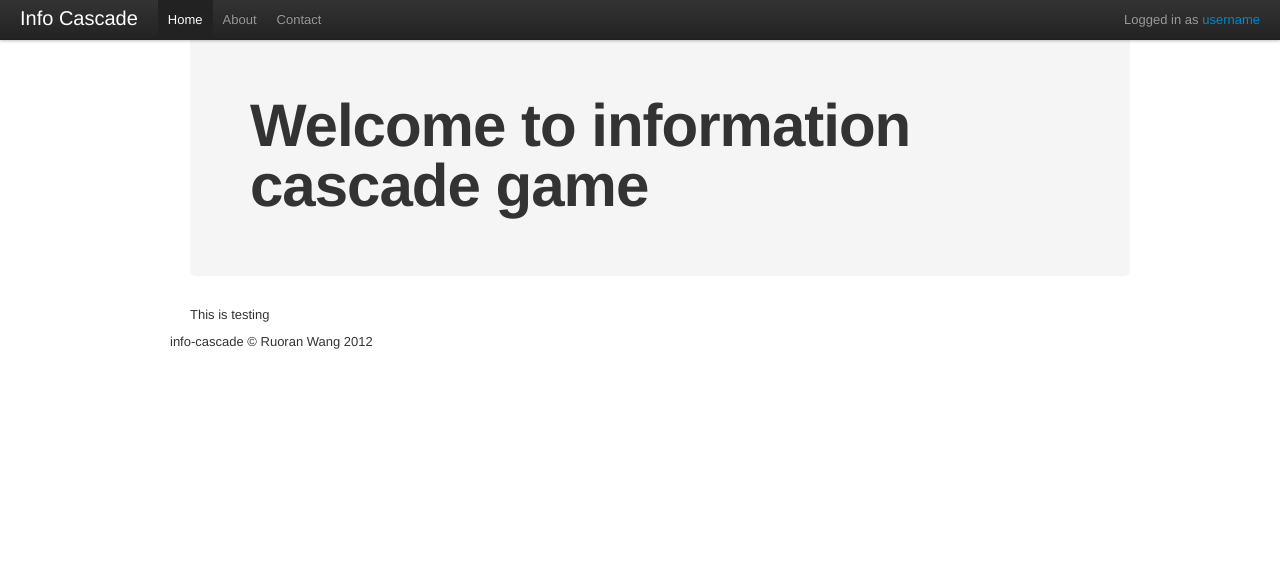
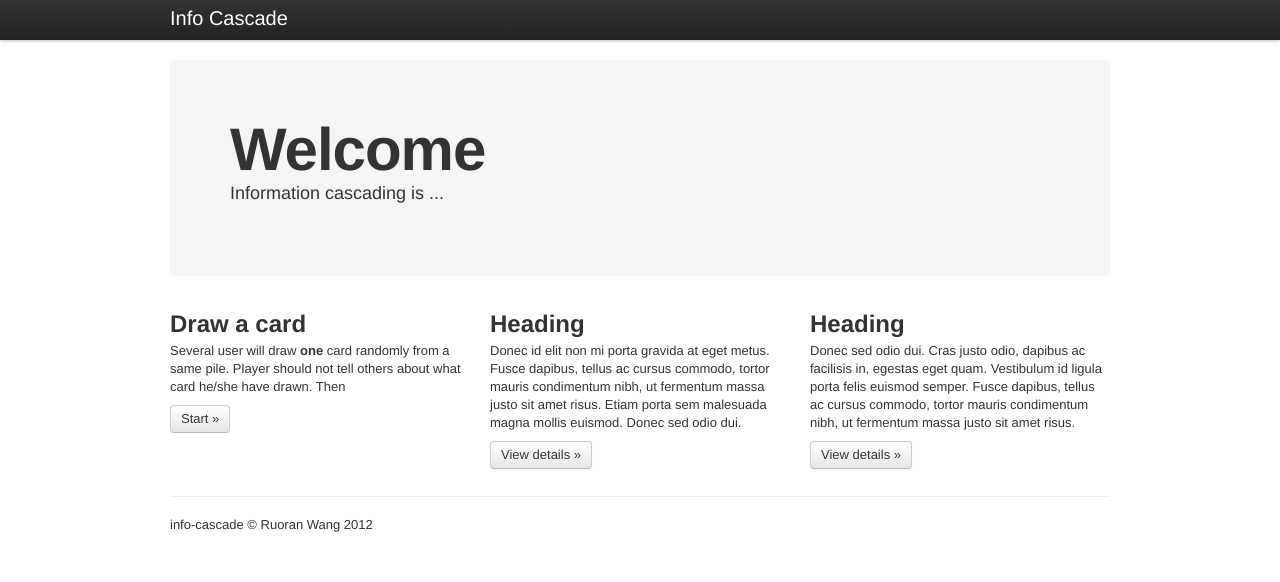
Before and after one commit to 3ancho/info-cascade, a Flask app: page / in a window 1280 px wide. Shown: the top 582 px of the page. Run offline with Flask 2, Linux system fonts and the light colour scheme.

Commit message:
update template

```diff
--- a/application/templates/base.html
+++ b/application/templates/base.html
@@ -7,36 +7,41 @@
     <meta name="description" content="">
     <meta name="author" content="">
     <link href="../static/css/bootstrap.css" rel="stylesheet">
+    <style type="text/css">
+        body {
+            padding-top: 60px;
+            padding-bottom: 40px;
+        }
+    </style>
   </head>
 
   <body>
     <div class="navbar navbar-fixed-top">
       <div class="navbar-inner">
-              <div class="container-fluid">
+        <div class="container">
           <a class="btn btn-navbar" data-toggle="collapse" data-target=".nav-collapse">
             <span class="icon-bar"></span>
             <span class="icon-bar"></span>
             <span class="icon-bar"></span>
           </a>
           <a class="brand" href="#">Info Cascade</a>
-                  <div class="nav-collapse">
+          <!--div class="nav-collapse">
             <ul class="nav">
               <li class="active"><a href="#">Home</a></li>
               <li><a href="#about">About</a></li>
               <li><a href="#contact">Contact</a></li>
             </ul>
             <p class="navbar-text pull-right">Logged in as <a href="#">username</a></p>
-                  </div><!--/.nav-collapse -->
+          </div --><!--/.nav-collapse -->
         </div>
       </div>
     </div>
 
     <div class="container">
-      <div class="content">
       {% block content %}
       {% endblock %}
-      </div>
 
+      <hr>
       <footer>
         <p>info-cascade &copy; Ruoran Wang 2012</p>
       </footer>
--- a/application/templates/index.html
+++ b/application/templates/index.html
@@ -1,13 +1,27 @@
 {% extends "base.html" %}
 
 {% block content %}
-<h1> hello </h1>
-<div class="span12">
-    <div class="hero-unit">
-        <h1> Welcome to information cascade game </h1>
+
+<div class="hero-unit">
+  <h1> Welcome </h1>
+  <p> Information cascading is ...</p>
+</div>
+<div class="row">
+    <div class="span4">
+        <h2>Draw a card</h2>
+        <p>Several user will draw <strong>one</strong> card randomly from a same pile. Player should not tell others about what card he/she have drawn. Then </p>
+        <p><a class="btn" href="#">Start &raquo;</a></p>
     </div>
-    <p> This is testing </p>
+    <div class="span4">
+        <h2>Heading</h2>
+        <p>Donec id elit non mi porta gravida at eget metus. Fusce dapibus, tellus ac cursus commodo, tortor mauris condimentum nibh, ut fermentum massa justo sit amet risus. Etiam porta sem malesuada magna mollis euismod. Donec sed odio dui. </p>
+        <p><a class="btn" href="#">View details &raquo;</a></p>
+    </div>
+    <div class="span4">
+        <h2>Heading</h2>
+        <p>Donec sed odio dui. Cras justo odio, dapibus ac facilisis in, egestas eget quam. Vestibulum id ligula porta felis euismod semper. Fusce dapibus, tellus ac cursus commodo, tortor mauris condimentum nibh, ut fermentum massa justo sit amet risus.</p>
+        <p><a class="btn" href="#">View details &raquo;</a></p>
+    </div>
 </div>
 
-
 {% endblock %}
```
Lines whose indentation alone changed are shown as unchanged.
